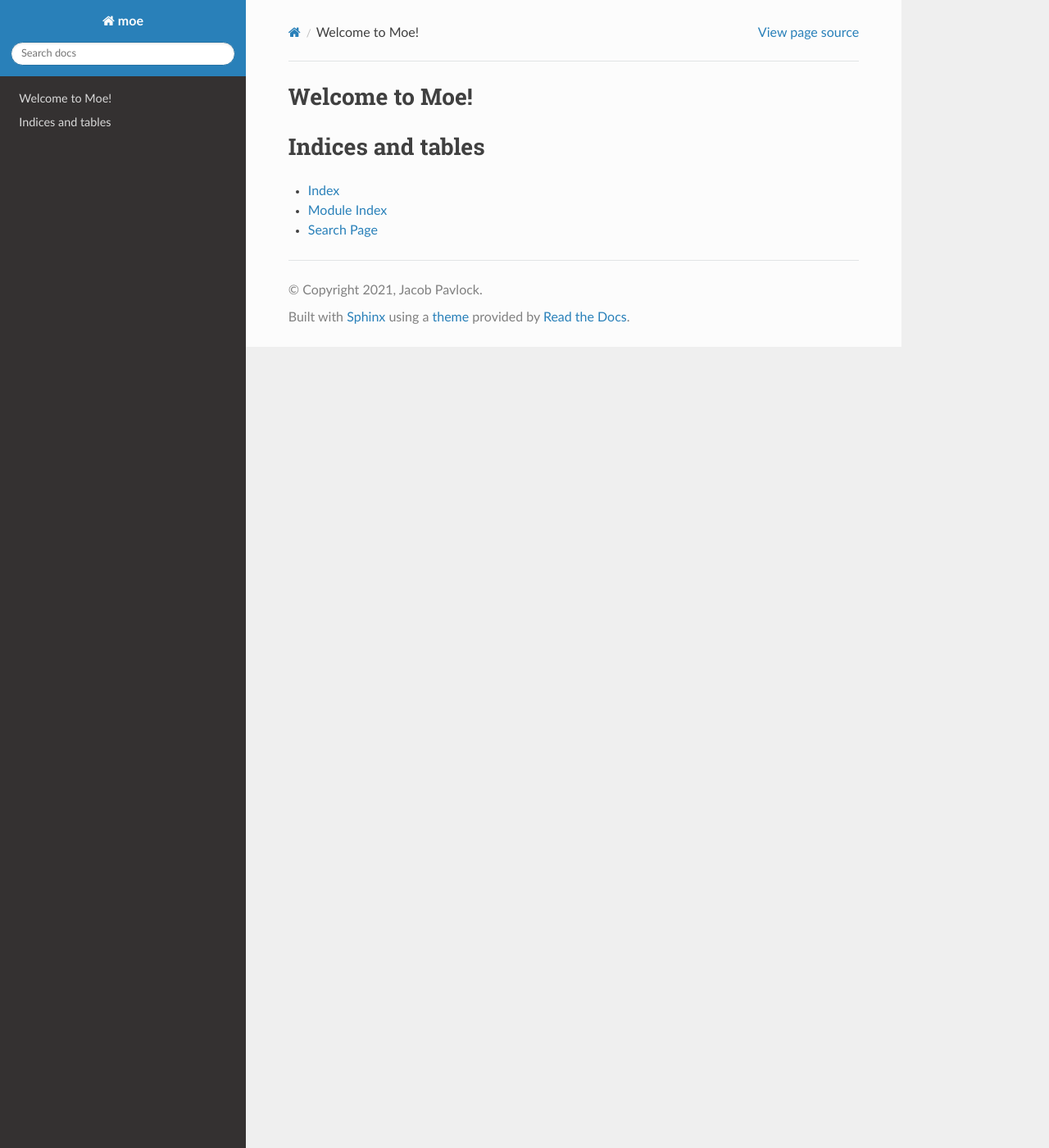
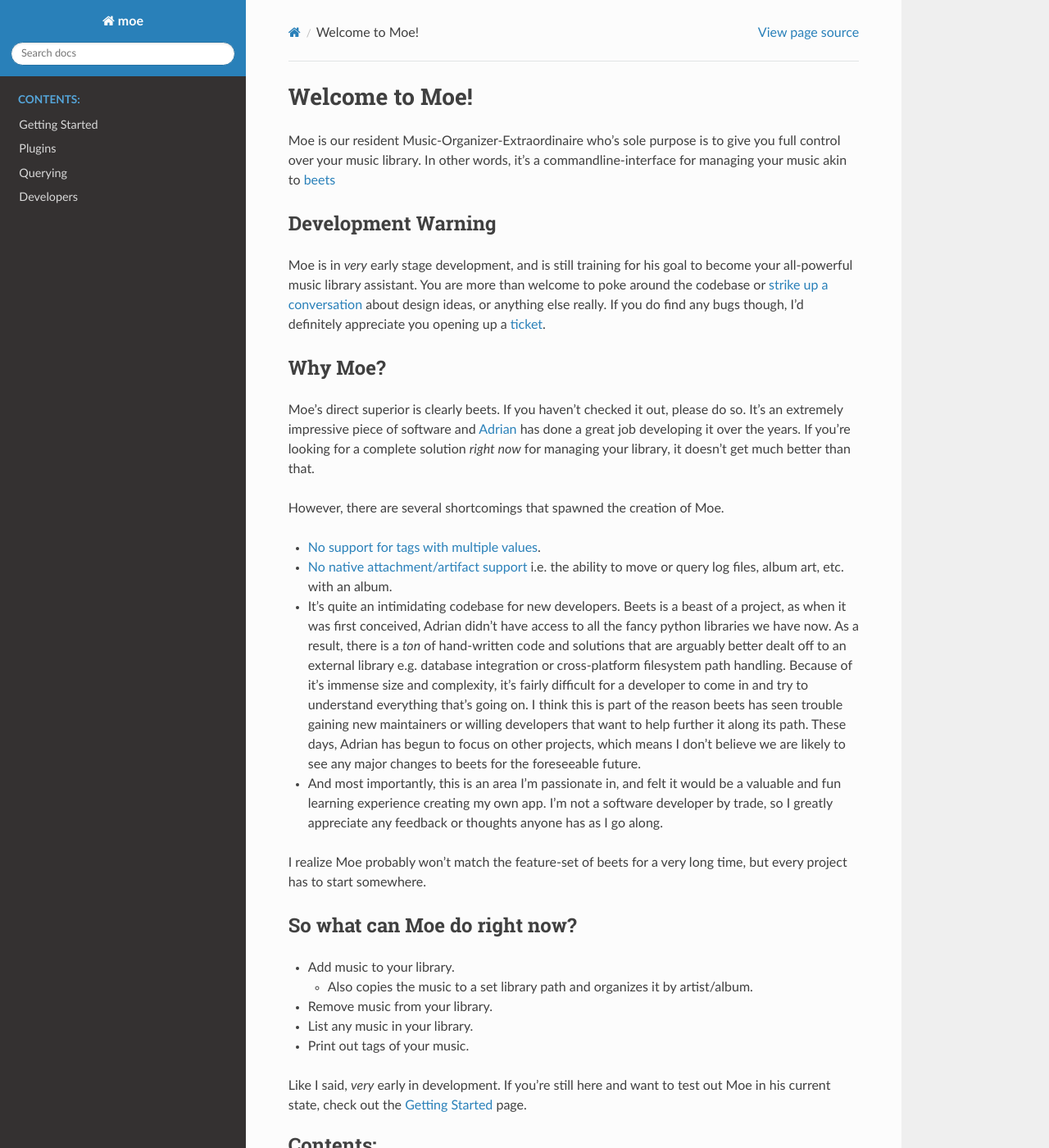
Before and after one commit to MoeMusic/Moe, a Sphinx documentation site: the page built from docs/index.rst, in a window 1280 px wide and 1400 px high. Shown: the whole window at 82% size. Built offline with Sphinx 7.4.7 and the Read the Docs theme 2.0.0, drawn with Linux system fonts in a browser that asks for light colours; some of the changed text lies outside the part shown.

Commit message:
docs(sphinx): add initial docs

```diff
--- a/docs/conf.py
+++ b/docs/conf.py
@@ -4,6 +4,8 @@ This file only contains a selection of the most common options. For a full
 list see the documentation:
 https://www.sphinx-doc.org/en/master/usage/configuration.html
 """
+
+from typing import List
 
 # -- Path setup --------------------------------------------------------------
 
@@ -50,4 +52,4 @@ html_theme = "sphinx_rtd_theme"
 # Add any paths that contain custom static files (such as style sheets) here,
 # relative to this directory. They are copied after the builtin static files,
 # so a file named "default.css" will overwrite the builtin "default.css".
-html_static_path = ["_static"]
+html_static_path: List[str] = []
--- a/docs/index.rst
+++ b/docs/index.rst
@@ -6,9 +6,45 @@
 Welcome to Moe!
 ===============================
 
+Moe is our resident Music-Organizer-Extraordinaire who's sole purpose is to give you full control over your music library. In other words, it's a commandline-interface for managing your music akin to `beets <https://beets.readthedocs.io/en/stable/index.html>`_
+
+Development Warning
+-------------------
+Moe is in *very* early stage development, and is still training for his goal to become your all-powerful music library assistant. You are more than welcome to poke around the codebase or `strike up a conversation <https://github.com/jtpavlock/moe/discussions>`_ about design ideas, or anything else really. If you do find any bugs though, I'd definitely appreciate you opening up a `ticket <https://github.com/jtpavlock/moe/issues/new?assignees=&labels=&template=bug-report.md>`_.
+
+Why Moe?
+--------
+Moe's direct superior is clearly beets. If you haven't checked it out, please do so. It's an extremely impressive piece of software and `Adrian <https://github.com/sampsyo>`_ has done a great job developing it over the years. If you're looking for a complete solution *right now* for managing your library, it doesn't get much better than that.
+
+However, there are several shortcomings that spawned the creation of Moe.
+
+* `No support for tags with multiple values <https://github.com/beetbox/beets/issues/505>`_.
+* `No native attachment/artifact support <https://github.com/beetbox/beets/pull/591>`_ i.e. the ability to move or query log files, album art, etc. with an album.
+* It's quite an intimidating codebase for new developers. Beets is a beast of a project, as when it was first conceived, Adrian didn't have access to all the fancy python libraries we have now. As a result, there is a *ton* of hand-written code and solutions that are arguably better dealt off to an external library e.g. database integration or cross-platform filesystem path handling. Because of it's immense size and complexity, it's fairly difficult for a developer to come in and try to understand everything that's going on. I think this is part of the reason beets has seen trouble gaining new maintainers or willing developers that want to help further it along its path. These days, Adrian has begun to focus on other projects, which means I don't believe we are likely to see any major changes to beets for the foreseeable future.
+* And most importantly, this is an area I'm passionate in, and felt it would be a valuable and fun learning experience creating my own app. I'm not a software developer by trade, so I greatly appreciate any feedback or thoughts anyone has as I go along.
+
+I realize Moe probably won't match the feature-set of beets for a very long time, but every project has to start somewhere.
+
+So what can Moe do right now?
+-----------------------------
+* Add music to your library.
+
+  * Also copies the music to a set library path and organizes it by artist/album.
+* Remove music from your library.
+* List any music in your library.
+* Print out tags of your music.
+
+Like I said, *very* early in development. If you're still here and want to test out Moe in his current state, check out the :doc:`Getting Started <getting_started>` page.
+
+
 .. toctree::
-   :maxdepth: 2
+   :maxdepth: 3
    :caption: Contents:
+
+   getting_started
+   plugins/index
+   query
+   developers
 
 
 
--- /dev/null
+++ b/docs/plugins/move.rst
@@ -0,0 +1,5 @@
+Move
+====
+Alters the location of files in the library.
+
+Files will be automatically copied to the location set under ``library_path`` in your :ref:`configuration file <General Configuration>` after they are added to the library.
```
Also changed, not shown: docs/developers.rst (added, +8 -0 lines), docs/getting_started.rst (added, +63 -0 lines), docs/plugins/add.rst (added, +7 -0 lines), docs/plugins/index.rst (added, +12 -0 lines), docs/plugins/info.rst (added, +7 -0 lines), docs/plugins/ls.rst (added, +7 -0 lines), docs/plugins/rm.rst (added, +7 -0 lines), docs/query.rst (added, +50 -0 lines), docs/source/tests.rst (deleted, +0 -85 lines).
